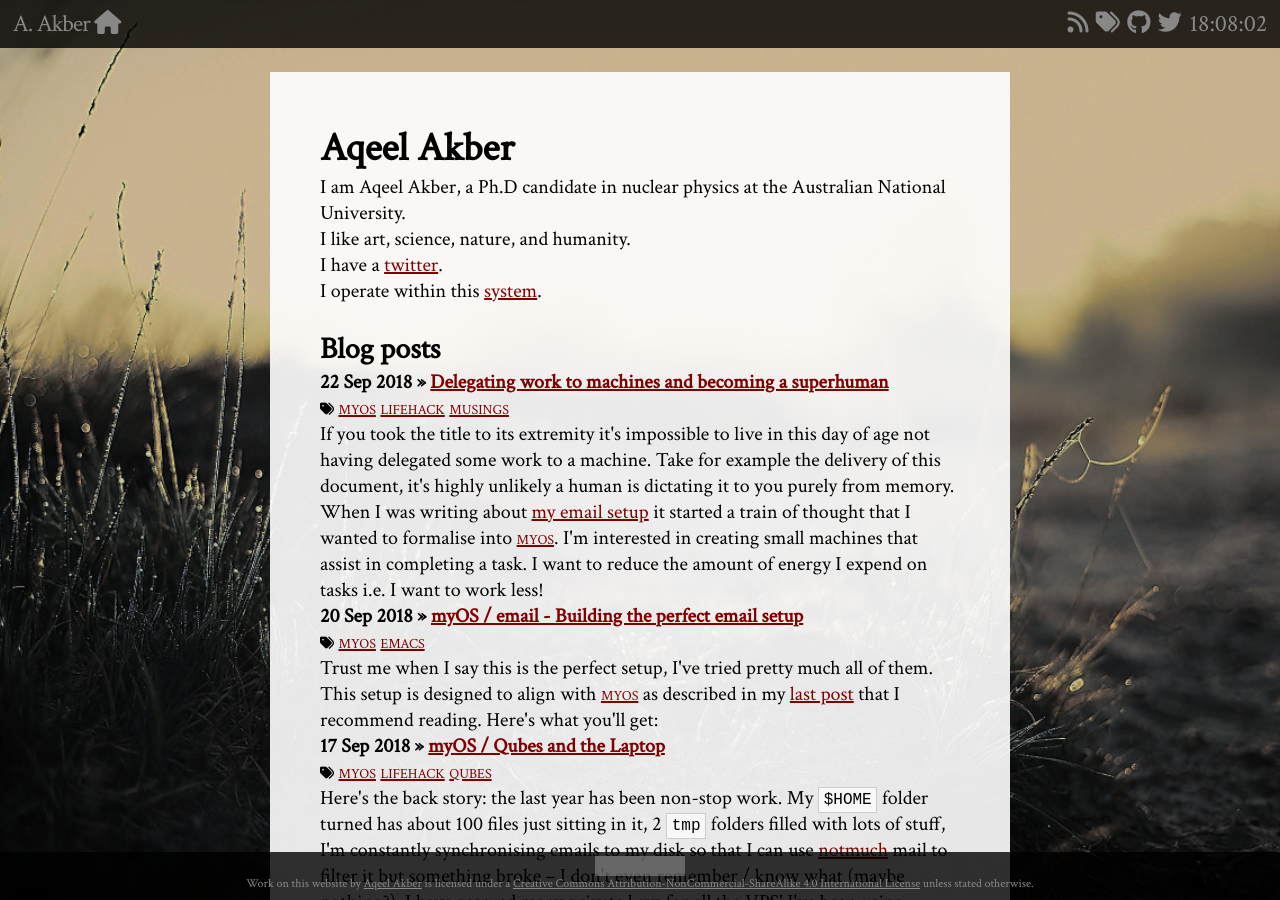
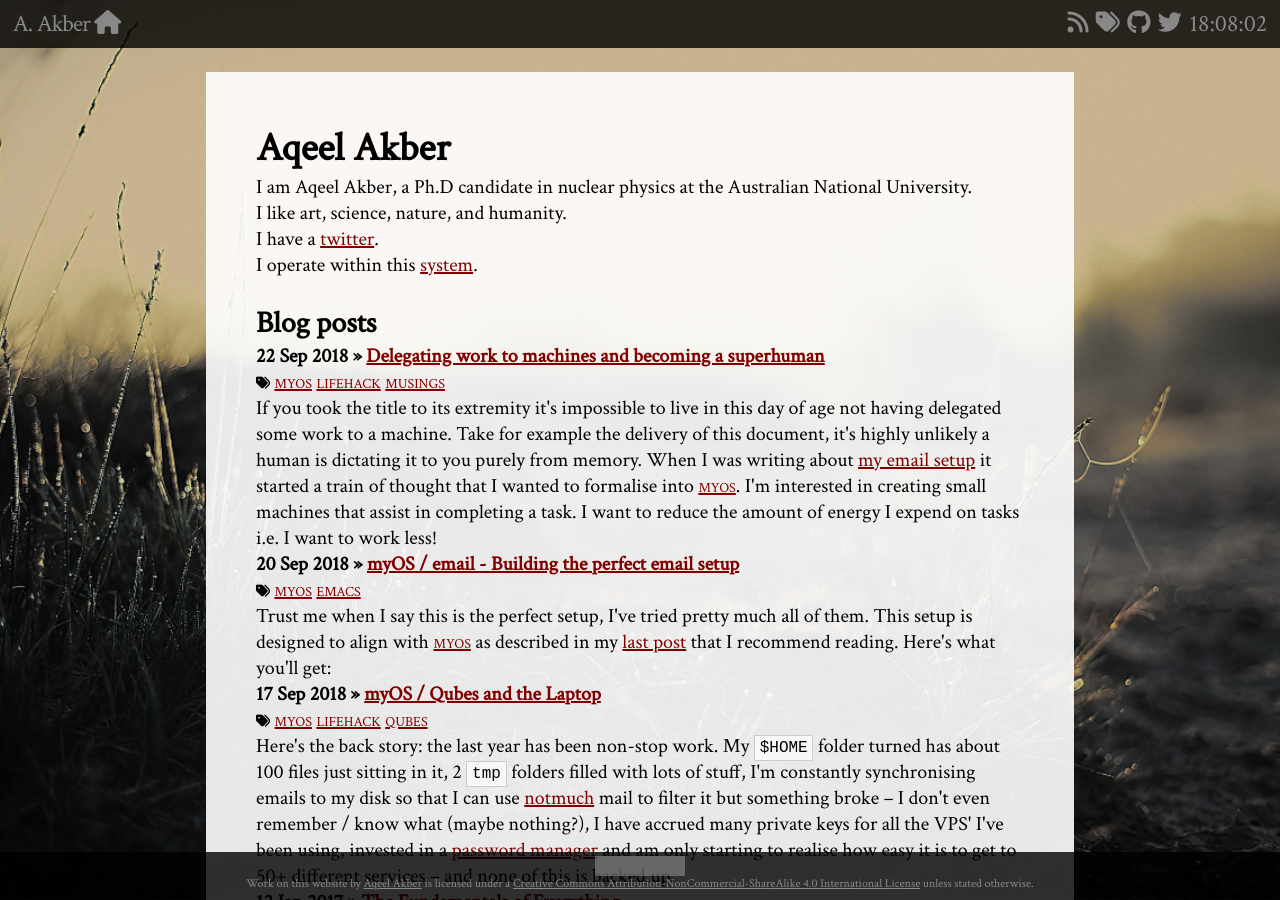
Before and after one commit to admiralakber/admiralakber.github.io, a Jekyll site: the page built from index.html, in a window 1280 px wide and 900 px high. Built offline with Jekyll 4.4.1, drawn with Linux system fonts in a browser that asks for light colours; nearby versions of some CDN libraries; some web fonts are replaced; grey boxes are pictures that could not be loaded.

Commit message:
Mobile friendly

```diff
--- a/css/main.css
+++ b/css/main.css
@@ -137,7 +137,7 @@
 
 /* center wrap */
 div.wrap-center {
-    width: 50%;
+    width: 60%;
     height: auto;
     background: hsla(0, 0%, 100%, 0.9);
     margin-left: auto;
@@ -376,13 +376,14 @@
 }
 
 /* horizontally challenged */
-@media (max-width: 800px){
+@media (max-width: 960px){
     .page-content div.wrap-center { width: 80%; }
     .page-content div.wrap-post { width: 90%; margin-left: auto; padding: 0px; }
 }
 
 /* quite horizontally challenged */
 @media (max-width: 600px) {
+    .svg-container { display: none !important; }
     .site-tray a.tray-btn { display: block; z-index: 0; }
     .site-title { width: 80%; }
 
@@ -394,6 +395,7 @@
     .site-footer .licence span.text { display: none; }
     .site-footer .licence span.image { display: none; }
     .site-footer .licence span.image-large { display: block; }
+
 }
 
 /* well fed */
--- a/tags.html
+++ b/tags.html
@@ -42,7 +42,7 @@
 <div class="wrap-center">
     <div name="tagnet" class="svg-container">
         <h1>Topic connectivity</h1>
-        <svg width="1000" height="300" class="svg-container-responsive"></svg>
+        <svg width="600" height="300" class="svg-container-responsive"></svg>
         <script src="https://d3js.org/d3.v4.min.js"></script>
         <script src="/js/tag-network.js"></script>
     </div>
```
